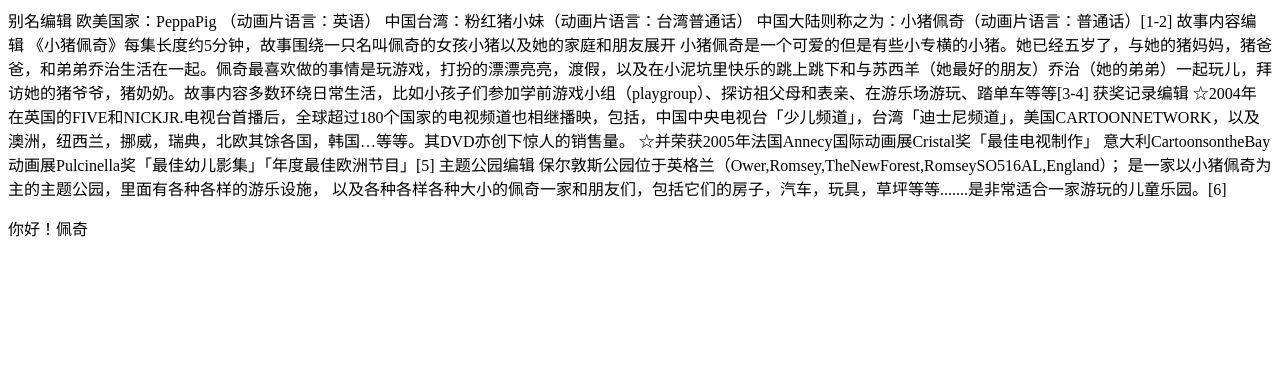
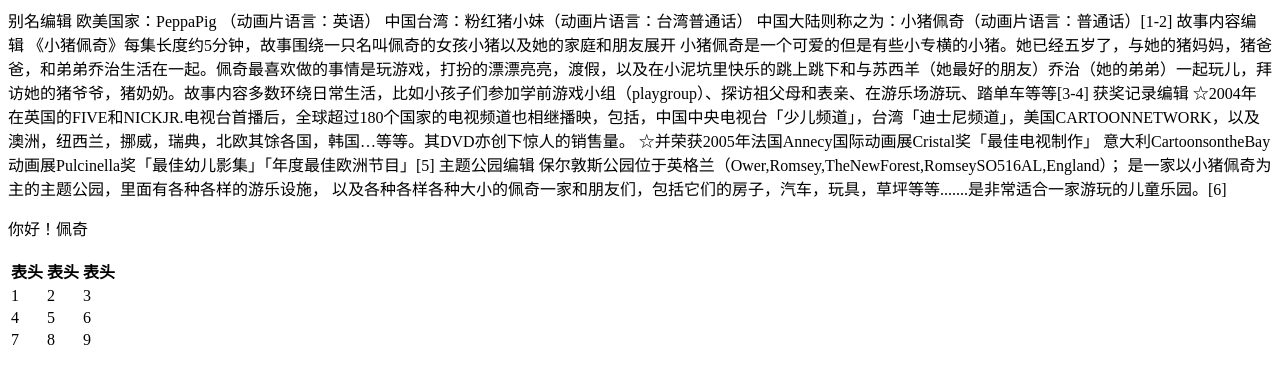
Before and after one commit to Lara321/Lara321.github.io2, a plain HTML site: page index.html in a window 1280 px wide. Drawn offline with Linux system fonts and the light colour scheme.

Commit message:
Update index.html

```diff
--- a/index.html
+++ b/index.html
@@ -19,5 +19,27 @@
 是一家以小猪佩奇为主的主题公园，里面有各种各样的游乐设施，
 以及各种各样各种大小的佩奇一家和朋友们，包括它们的房子，汽车，玩具，草坪等等.......是非常适合一家游玩的儿童乐园。[6] </p>
 <p>你好！佩奇</p>
+  <table>
+  <tr>
+    <th>表头</th>
+    <th>表头</th>
+    <th>表头</th>
+  </tr>
+  <tr>
+    <td>1</td>
+    <td>2</td>
+    <td>3</td>
+  </tr>
+  <tr>
+    <td>4</td>
+    <td>5</td>
+    <td>6</th>
+  </tr>
+  <tr>
+    <td>7</td>
+    <td>8</td>
+    <td>9</td>
+  </tr>
+</table>
 </body>
 </html>
```
